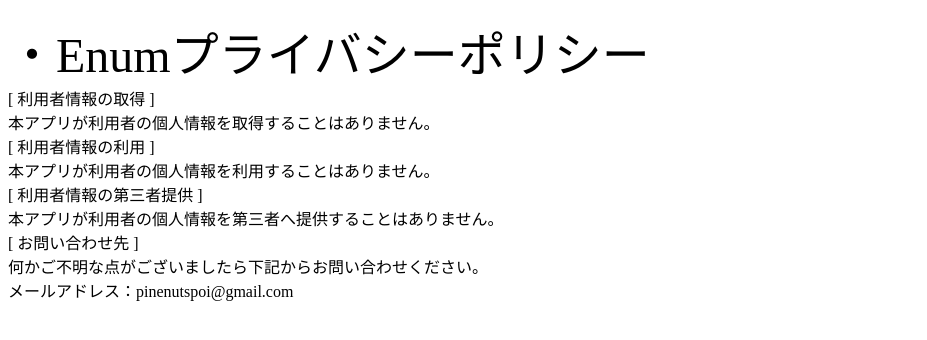
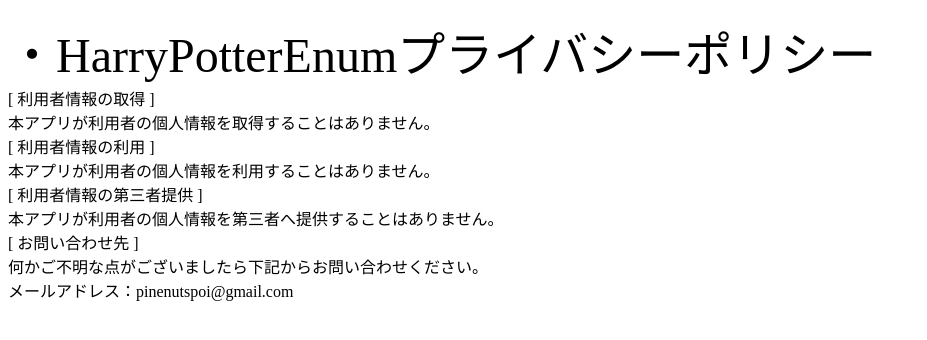
Before and after one commit to MatsuoToshimasa/harrypottereenum, a plain HTML site: page index.html in a window 1280 px wide. Shown: the whole page, without its empty margins (0-927 px from the left). Drawn offline with Linux system fonts and the light colour scheme.

Commit message:
Update index.html

```diff
--- a/index.html
+++ b/index.html
@@ -6,7 +6,7 @@
 <title>プライバシーポリシー</title><!-- ページのタイトルを入れます -->
 </head><!-- ここまでがうらの設定ですよという宣言 -->
 <body><!-- ここからページに表示される内容ですよという宣言 -->
-<p><font size="7">・Enumプライバシーポリシー</font><br />
+<p><font size="7">・HarryPotterEnumプライバシーポリシー</font><br />
 
 <font size="3">[ 利用者情報の取得 ]</font><br />
 本アプリが利用者の個人情報を取得することはありません。<br />
```
